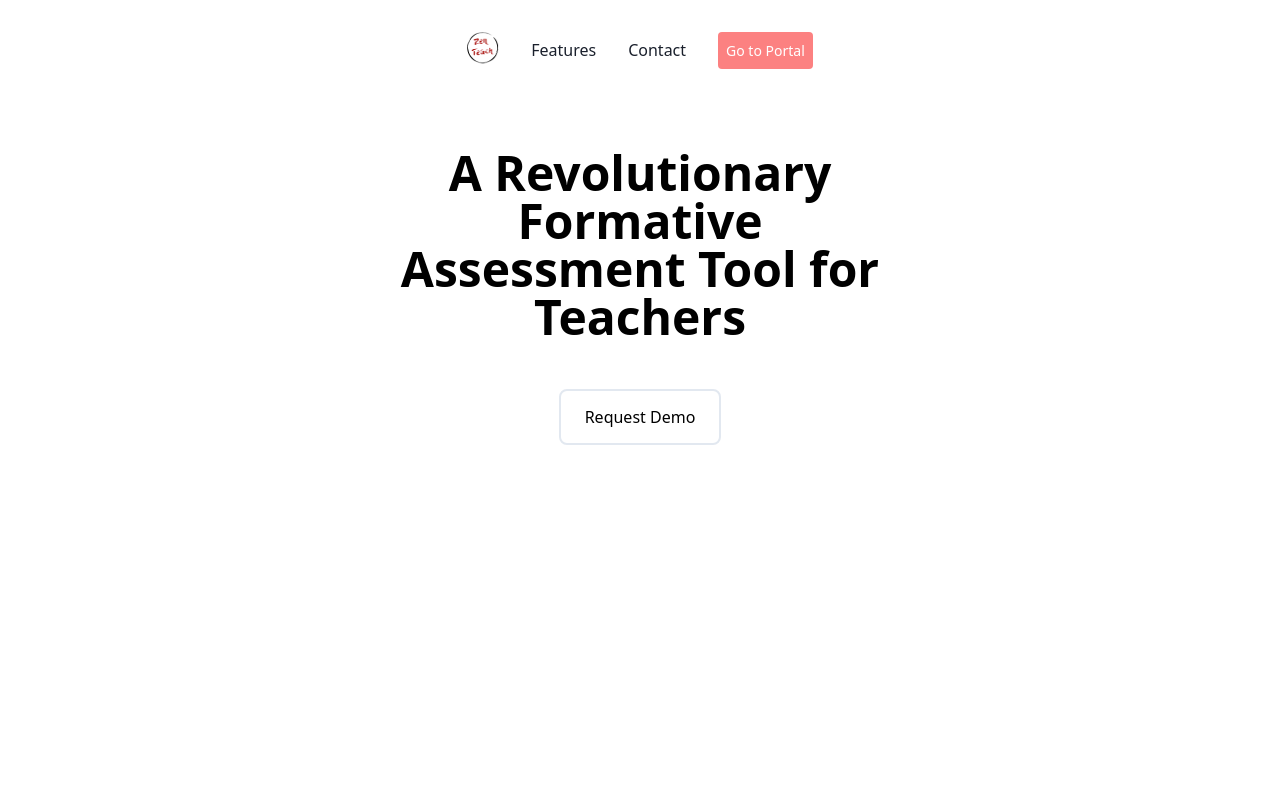
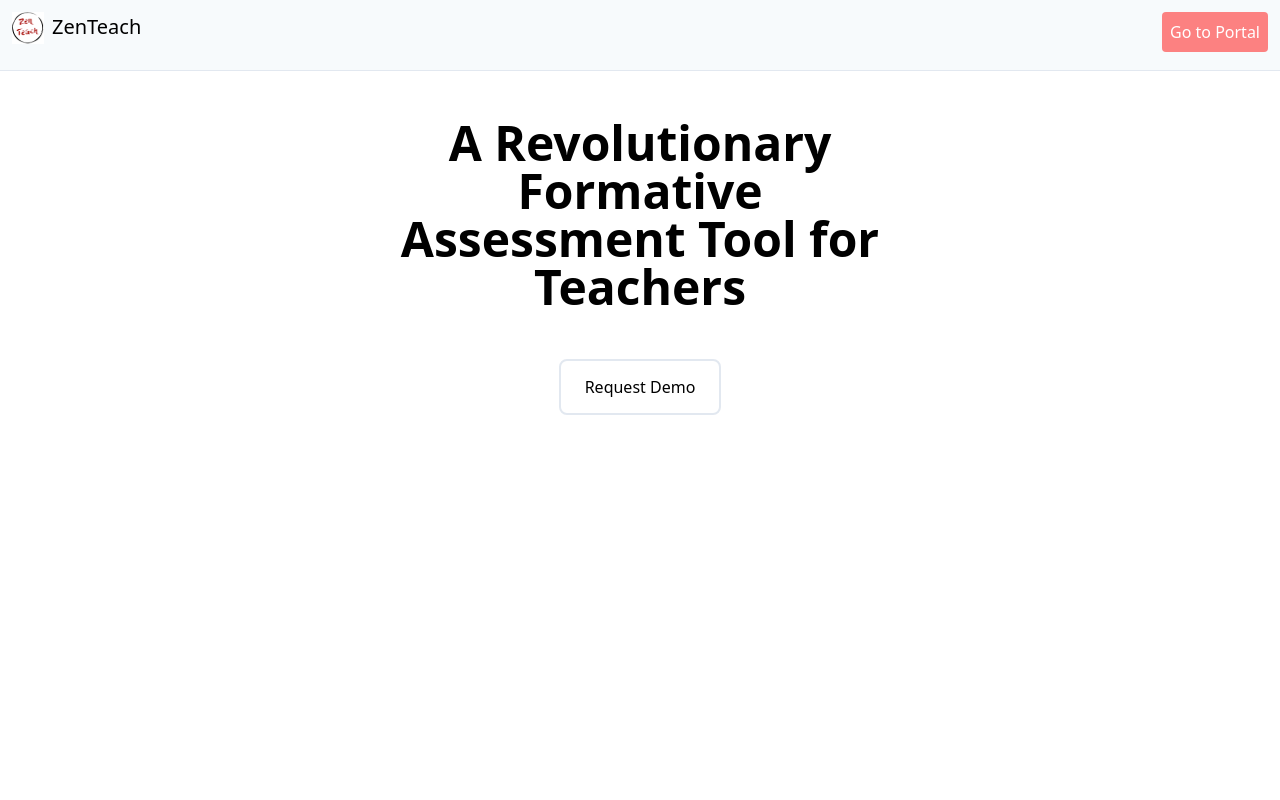
Before and after one commit to ZenTeach/next_zenteach, a Next.js app: page / in a window 1280 px wide. Shown: the top 800 px of the page. Built offline with nearby package versions, Linux system fonts and the light colour scheme.

Commit message:
Remove unused links
Add link to portal

```diff
--- a/components/NavBar.js
+++ b/components/NavBar.js
@@ -2,22 +2,24 @@ import Link from "next/link";
 
 const NavBar = ({ children }) => (
 	<div>
-		<nav className="py-8 px-8 w-100 flex-shrink-0 flex justify-center">
-		<div>
+		<nav className="p-3 w-full bg-gray-100 border-b border-gray-300">
+		<div className="flex flex-row justify-between space-x-96 ">
 			<div className="float-left">
-				<Link href="/">
-					<img className="h-8 w-8 float-left" src="/logo.png" alt="" />
-				</Link>
+				<div className="font-normal text-xl space-y-2 w-full mb-2">
+					<Link href="/">
+						<img className="h-8 w-8 float-left" src="/logo.png" alt="" />
+					</Link>
+					<span className="mx-2">ZenTeach</span>
+				</div>
 			</div>
+			<div className="w-48 h-full"></div>
 			<div className="float-right">
-				<Link href="/features">
-					<a className="ml-8 font-medium text-gray-900">Features</a>
-				</Link>
-				<Link href="/contact">
-					<a className="ml-8 font-medium text-gray-900">Contact</a>
-				</Link>
-				<Link href="/portal">
-					<button className="inline-block ml-8 bg-red-400 text-white p-2 rounded font-small text-sm overflow-hidden">Go to Portal</button>
+				<Link href="https://portal.zenteach.co.uk">
+					<a
+						className="inline-block ml-8 bg-red-400 text-white p-2 rounded font-small text-md overflow-hidden"
+						href="https://portal.zenteach.co.uk"
+						target="_blank">
+					Go to Portal</a>
 				</Link>
 			</div>
 		</div>
```
